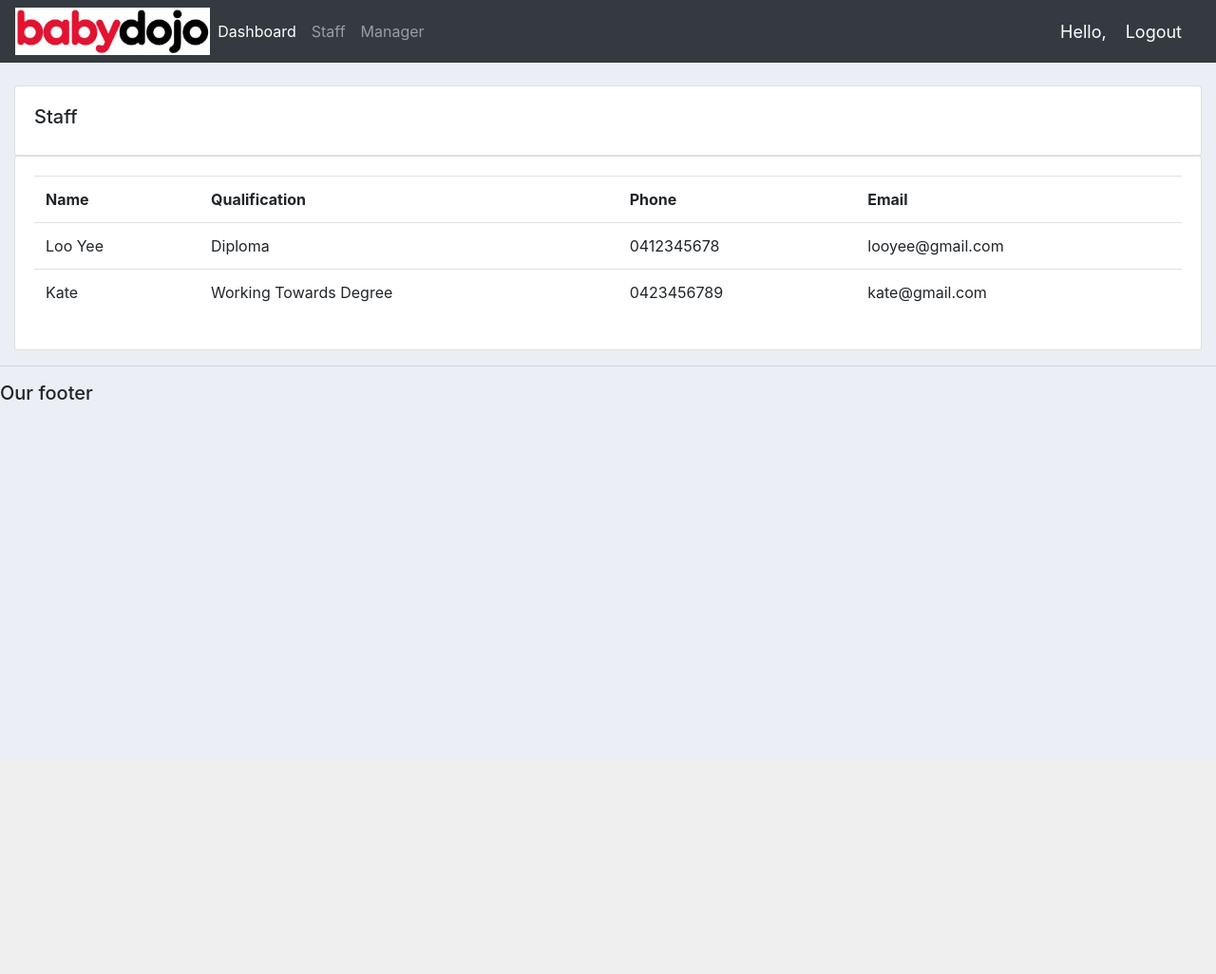
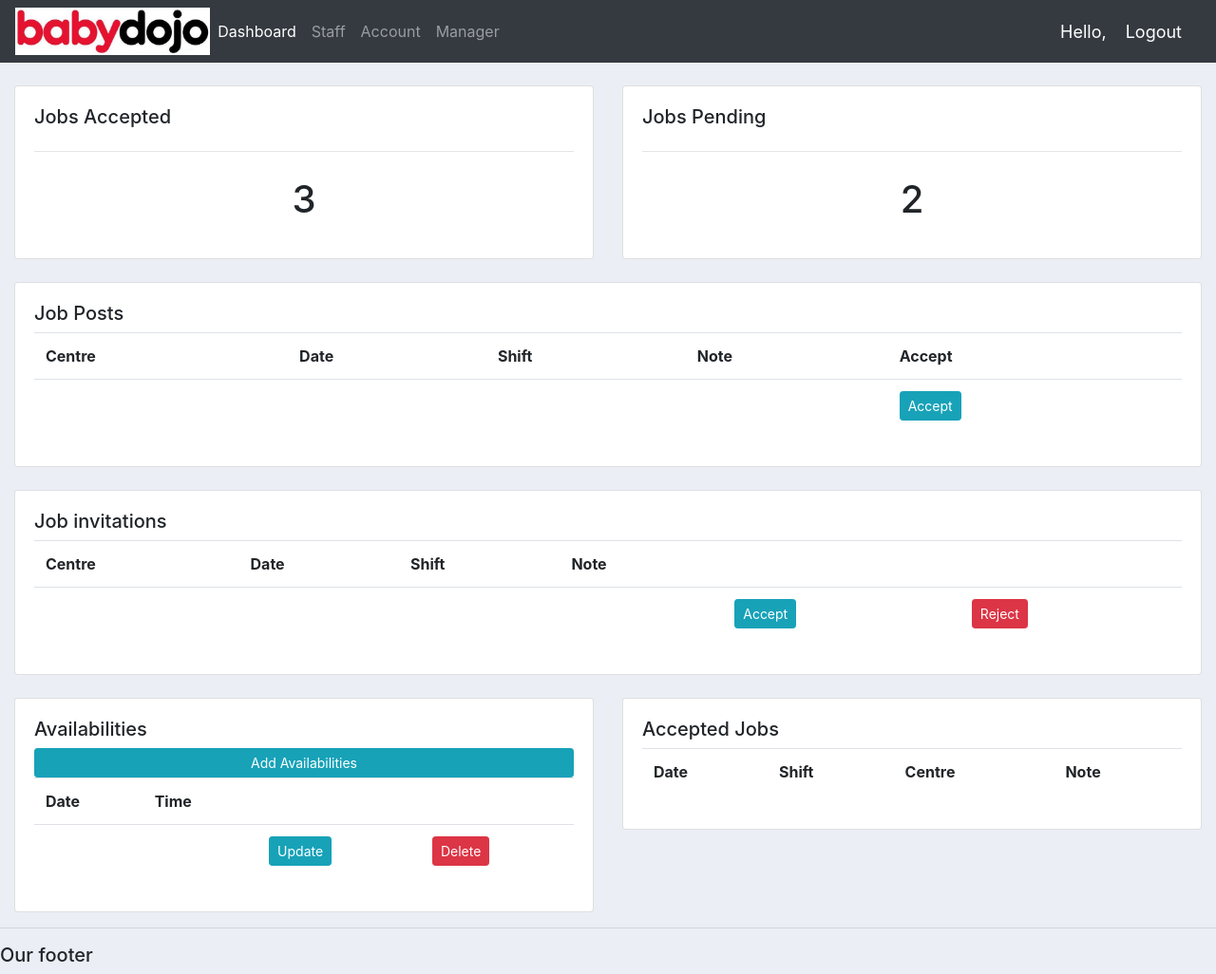
Before and after one commit to mosesbabu/alx-system_engineering-devops, a Django app: page /staff/ in a window 1280 px wide. Shown: the whole page at 95% size. Before the commit the page ends 421 px from the top, so only its background shows below. Run offline with Django 3.2, Linux system fonts and the light colour scheme; data comes from the database, SQL or seed files in the repository; lists and menus that the app fills with data are empty; some libraries are stand-ins or nearby versions.

Commit message:
Create Models

```diff
--- a/casuals/admin.py
+++ b/casuals/admin.py
@@ -6,3 +6,4 @@ from .models import *
 
 admin.site.register(Staff)
 admin.site.register(Manager)
+admin.site.register(Availability)
--- a/casuals/models.py
+++ b/casuals/models.py
@@ -15,16 +15,17 @@ class Staff(models.Model):
 			('Others', 'Others'),
 			)
 
-	fname = models.CharField(max_length=200, null=True)
-	lname = models.CharField(max_length=200, null=True)
-	nname = models.CharField(max_length=200, null=True)
-	phone = models.CharField(max_length=200, null=True)
+	first_name = models.CharField(max_length=200, null=True)
+	last_name = models.CharField(max_length=200, null=True)
+	nick_name = models.CharField(max_length=200, null=True)
+	mobile = models.CharField(max_length=200, null=True)
 	email = models.CharField(max_length=200, null=True)
 	qualification = models.CharField(max_length=200, null=True, choices=QUALIFICATION)
 	date_created = models.DateTimeField(auto_now_add=True, null=True)
 
 	def __str__(self):
-		return self.fname
+		return f'{self.first_name} {self.last_name} ({self.nick_name})'
+
 
 class Manager(models.Model):
 	CENTRE = (
@@ -40,3 +41,50 @@ class Manager(models.Model):
 
 	def __str__(self):
 		return self.centre
+
+
+class Availability(models.Model):
+
+	staff = models.ForeignKey(Staff, null=True, on_delete= models.SET_NULL)
+	date = models.DateField(null=True)
+	start_time = models.TimeField(default='06:30', null=True)
+	end_time = models.TimeField(default='18:30', null=True)
+	time_created = models.DateTimeField(auto_now_add=True, null=True)
+
+	def __str__(self):
+		return self.date
+
+
+class Job(models.Model):
+	QUALIFICATION = (
+			('Cert III or above', 'Cert III or above'),
+			('Diploma or above', 'Diploma or above'),
+			)
+
+	date = models.DateField(null=True)
+	shift_start_time = models.TimeField(default='06:30', null=True)
+	shift_end_time = models.TimeField(default='18:30', null=True)
+	qualification = models.CharField(max_length=200, null=True, choices=QUALIFICATION)
+	date_created = models.DateTimeField(auto_now_add=True, null=True)
+
+	def __str__(self):
+		return self.date
+
+
+class Booking(models.Model):
+	STATUS = (
+		('Pending', 'Pending'),
+		('Accepted', 'Accepted'),
+		('Not Accepted', 'Not Accepted'),
+		)
+
+	availability = models.ForeignKey(Availability, null=True, on_delete= models.SET_NULL)
+	job = models.ForeignKey(Job, null=True, on_delete= models.SET_NULL)
+	date = models.DateField(null=True)
+	shift_start_time = models.TimeField(null=True)
+	shift_end_time = models.TimeField(null=True)
+	status = models.CharField(max_length=200, null=True, choices=STATUS)
+	time_created = models.DateTimeField(auto_now_add=True, null=True)
+
+	def __str__(self):
+		return self.date
--- a/casuals/templates/casuals/navbar.html
+++ b/casuals/templates/casuals/navbar.html
@@ -22,6 +22,9 @@
       <li class="nav-item">
         <a class="nav-link" href="{% url 'staff' %}">Staff</a>
       </li>
+      <li class="nav-item">
+        <a class="nav-link" href="{% url 'account' %}">Account</a>
+      </li>
        <li class="nav-item">
         <a class="nav-link" href="{% url 'manager' %}">Manager</a>
       </li>
--- a/casuals/templates/casuals/staff.html
+++ b/casuals/templates/casuals/staff.html
@@ -7,30 +7,116 @@
 <div class="row">
 	<div class="col-md">
 		<div class="card card-body">
-					<h5>Staff</h5>
+			<h5>Jobs Accepted</h5>
+			<hr>
+			<h1 style="text-align: center;padding: 10px">3</h1>
+
 		</div>
+	</div>
+
+
+	<div class="col-md">
 		<div class="card card-body">
-					<table class="table">
+			<h5>Jobs Pending</h5>
+			<hr>
+			<h1 style="text-align: center;padding: 10px">2</h1>
+		</div>
+	</div>
+</div>
+
+<br>
+
+<div class="row">
+	<div class="col-sm">
+		<div class="card card-body">
+			<h5>Job Posts</h5>
+				<table class="table table-md">
 					<tr>
-							<th>Name</th>
-							<th>Qualification</th>
-							<th>Phone</th>
-							<th>Email</th>
+						<th>Centre</th>
+						<th>Date</th>
+						<th>Shift</th>
+						<th>Note</th>
+						<th>Accept</th>
 					</tr>
 
-						{% for i in staff %}
 					<tr>
-							<td>{{i.fname}}</td>
-							<td>{{i.qualification}}</td>
-							<td>{{i.phone}}</td>
-							<td>{{i.email}}</td>
+						<td></td>
+						<td></td>
+						<td></td>
+						<td></td>
+						<td><a class="btn btn-sm btn-info" href="#">Accept</a></td>
 					</tr>
-						{% endfor %}
-
 				</table>
 		</div>
 	</div>
-
 </div>
 
-{% endblock content %}
+<br>
+
+<div class="row">
+	<div class="col-sm">
+		<div class="card card-body">
+			<h5>Job invitations</h5>
+				<table class="table table-md">
+					<tr>
+						<th>Centre</th>
+						<th>Date</th>
+						<th>Shift</th>
+						<th>Note</th>
+						<th></th>
+						<th></th>
+					</tr>
+
+					<tr>
+						<td></td>
+						<td></td>
+						<td></td>
+						<td></td>
+						<td><a class="btn btn-sm btn-info" href="#">Accept</a></td>
+						<td><a class="btn btn-sm btn-danger" href="#">Reject</a></td>
+					</tr>
+				</table>
+		</div>
+	</div>
+</div>
+
+<br>
+
+<div class="row">
+	<div class="col-sm">
+		<div class="card card-body">
+			<h5>Availabilities</h5>
+			<a class="btn btn-sm btn-info" href="#">Add Availabilities</a>
+				<table class="table table-md">
+					<tr>
+						<th>Date</th>
+						<th>Time</th>
+						<th></th>
+						<th></th>
+					</tr>
+
+					<tr>
+						<td></td>
+						<td></td>
+						<td><a class="btn btn-sm btn-info" href="#">Update</a></td>
+						<td><a class="btn btn-sm btn-danger" href="#">Delete</a></td>
+					</tr>
+				</table>
+		</div>
+	</div>
+	<div class="col-sm">
+		<div class="card card-body">
+			<h5>Accepted Jobs</h5>
+			<table class="table table-md">
+				<tr>
+					<th>Date</th>
+					<th>Shift</th>
+					<th>Centre</th>
+					<th>Note</th>
+				</tr>
+			</table>
+		</div>
+	</div>
+</div>
+
+{% endblock %}
--- a/casuals/urls.py
+++ b/casuals/urls.py
@@ -5,7 +5,10 @@ from . import views
 urlpatterns = [
     path('', views.home, name='home'),
     path('staff/', views.staff, name='staff'),
+    path('create_staff/', views.createStaff, name='create_staff'),
     path('manager/', views.manager, name='manager'),
+    path('account/', views.account, name='account'),
+
 
     path('availability/', views.availability, name='availability'),
     path('bookings/', views.bookings, name='bookings'),
--- a/casuals/views.py
+++ b/casuals/views.py
@@ -1,6 +1,7 @@
-from django.shortcuts import render
+from django.shortcuts import render, redirect
 from django.http import HttpResponse
 from .models import *
+from .forms import StaffForm
 
 # Create your views here.
 
@@ -11,8 +12,24 @@ def manager(request):
 	return render(request, 'casuals/manager.html')
 
 def staff(request):
-	staff = Staff.objects.all()
-	return render(request, 'casuals/staff.html', {'staff':staff})
+	staff = Staff.objects.all
+
+	context = {'staff':staff}
+	return render(request, 'casuals/staff.html',context)
+
+def account(request):
+	return render(request, 'casuals/account.html')
+
+def createStaff(request):
+	form = StaffForm()
+	if request.method == 'POST':
+		form = StaffForm(request.POST)
+		if form.is_valid():
+			form.save()
+			return redirect('/')
+
+	context = {'form':form}
+	return render(request, 'casuals/staff_form.html', context)
 
 def availability(request):
 	return render(request, 'casuals/availability.html')
```
Also changed, not shown: casuals/forms.py (added, +8 -0 lines), casuals/templates/casuals/account.html (added, +41 -0 lines), casuals/templates/casuals/manager.html (+47 -42 lines), casuals/templates/casuals/staff_form.html (added, +22 -0 lines), casuals/migrations/0002_auto_20201222_1029.py (added), casuals/migrations/0003_availability.py (added), casuals/migrations/0004_auto_20201227_1409.py (added), db.sqlite3, static/images/profile.png (added). Lines whose indentation alone changed are shown as unchanged.
